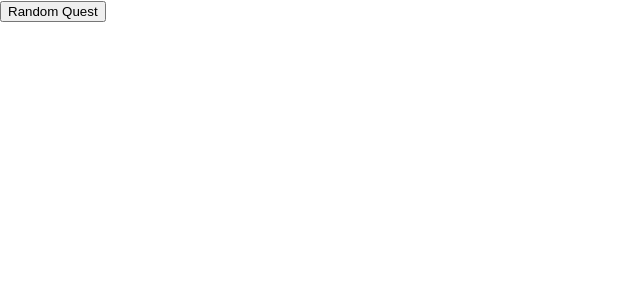
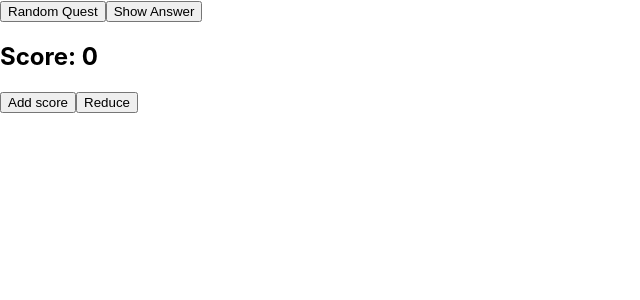
Before and after one commit to abdulai1sow/jeopardy-app, a React (Create React App) app: page / in a window 1280 px wide. Shown: the top 300 px of the page, without its empty margins (0-640 px from the left). Built offline with nearby package versions, Linux system fonts and the light colour scheme.

Commit message:
question show,score,answer

```diff
--- a/src/App.js
+++ b/src/App.js
@@ -1,27 +1,64 @@
-import {useState, useEffect} from 'react'
+import { useState, useEffect } from 'react'
+import Display from './Display'
 
 function App() {
 
+
   const [question, setQuestion] = useState(null)
+  const [questions, setQuestions] = useState(null)
+  const [isHidden, setIsHidden] = useState(null)
+  const [points, setPoints] = useState(0)
 
+  // useEffect(() => {
+  //   // getRandom()
+  // },[])
   const getRandom = async () => {
     try {
-      const res = await fetch(' http://jservice.io/api/random')
+      const res = await fetch('http://jservice.io/api/random?count=10')
       const data = await res.json()
       setQuestion(data)
+      console.log(data);
+      setIsHidden(false)
+      // showAnswer()
     } catch (err) {
       console.log(err);
     }
   }
+
+  const showAnswer = () => {
+    setIsHidden(!isHidden)
+  }
+
+  const addScore = () => {
+    setPoints(points + question[0].value)
+  }
+
+  const reduceScore = () => {
+    setPoints(points - question[0].value)
+  }
+
   return (
+
     <div className="App">
+
       <button onClick={getRandom}>
         Random Quest
       </button>
+      {question && < Display question={question} />}
+
+      <button onClick={showAnswer}>
+        Show Answer
+      </button>
+      {isHidden ? question[0].answer : null}
 
       <div>
-        {}
+        <h2>Score: { points}</h2>
+
+        <button onClick={addScore}> Add score</button>
+        <button onClick={reduceScore}>Reduce</button>
+
       </div>
+
     </div>
   );
 }
--- /dev/null
+++ b/src/Display.js
@@ -0,0 +1,26 @@
+import React from 'react'
+
+const Display = ({question, isHidden, setIsHidden}) => {
+  return (
+    <div>
+      Display Questions
+      {/* {question.map(questions => (
+    <div>
+        <h4>{question.question}</h4>
+        <h4>{question.category}</h4>
+        <h4>{question.value}</h4>
+        </div>
+
+      ))} */}
+      <h4 className='question'>question: {question == null ? '' : question[0].question}</h4>
+      <h4> Category: {question == null ? '' : question[0].category.title}</h4>
+      <h4>Points: {question == null ? '' : question[0].value}</h4>
+
+      {/* <div className='answer'>
+        <h4 > Answer: {isHidden ? question[0].answer  : null }</h4>
+      </div> */}
+    </div>
+  )
+}
+
+export default Display
```
